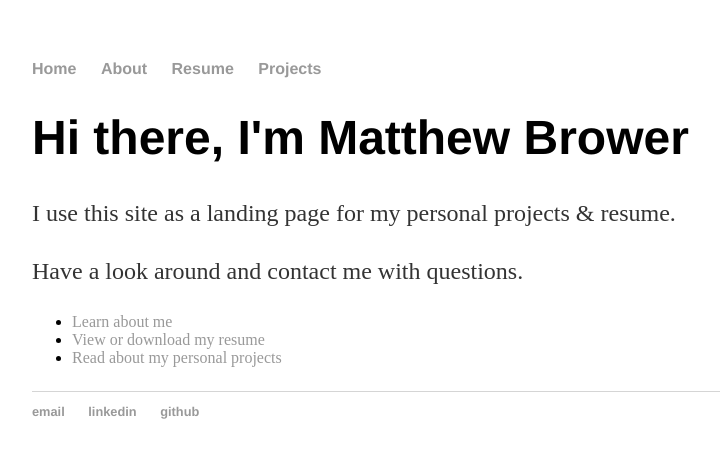
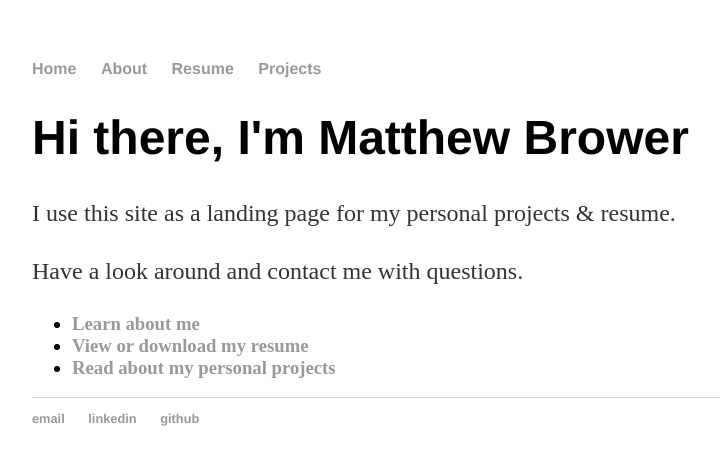
Before and after one commit to MatthewBrower/matthewbrower.github.io, a Jekyll site: the page built from index.html, in a window 1280 px wide. Shown: the top 465 px of the page, without its empty margins (160-880 px from the left). Built offline with Jekyll 4.4.1, drawn with Linux system fonts in a browser that asks for light colours.

Commit message:
added header tags to bullets

```diff
--- a/index.html
+++ b/index.html
@@ -7,11 +7,11 @@ title: Matthew Brower
 	<p>I use this site as a landing page for my personal projects &amp; resume.</p>
 
 	<p>Have a look around and contact me with questions. </p>
-<p>
+<h3>
 		<ul>
 			<li><a href="/about">Learn about me</a></li>
 			<li><a href="/resume">View or download my resume</a></li>
 			<li><a href="/blog">Read about my personal projects</a></li>
 		</ul>
-	</p>
+	</h3>
 </div><!-- /.blurb -->
```
